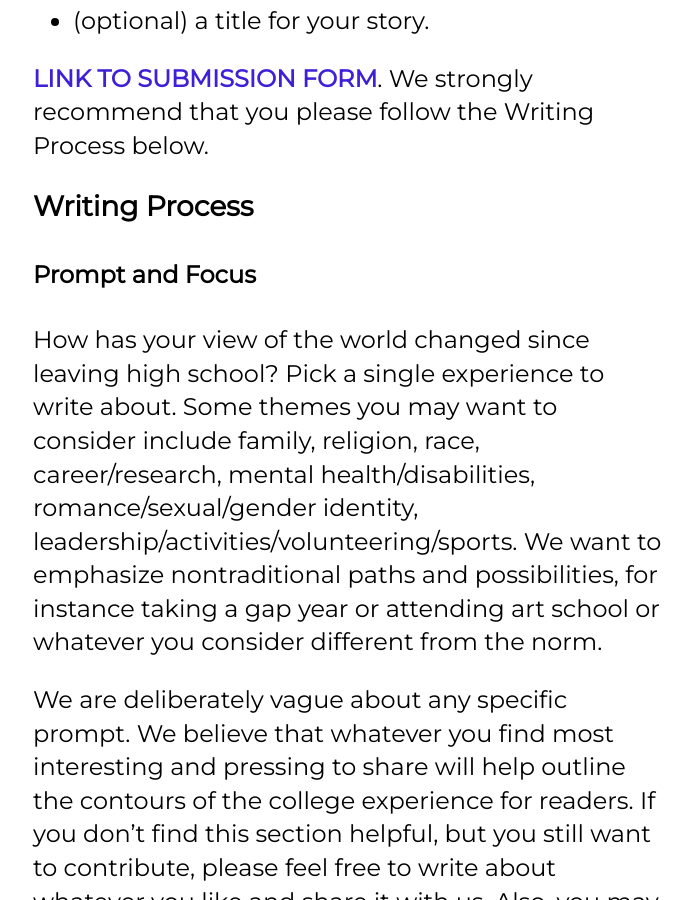
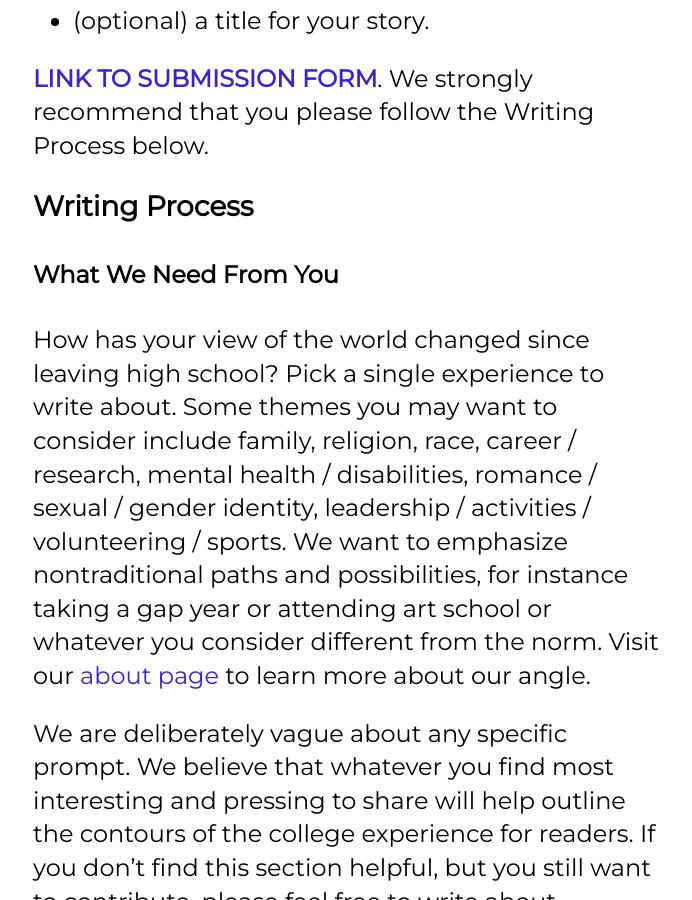
Before and after one commit to edspective/edspective.github.io, a Jekyll site: the page built from _pages/share.md, in a window 1280 px wide and 900 px high, scrolled down 2362 px. Shown: the whole window, without its empty margins (291-983 px from the left). Built offline with Jekyll 4.4.1, drawn with Linux system fonts in a browser that asks for light colours; nearby versions of some CDN libraries; some web fonts are replaced.

Commit message:
Update share.md

```diff
--- a/_pages/share.md
+++ b/_pages/share.md
@@ -38,11 +38,11 @@ To prepare for your submission, you will need:
 
 ## Writing Process
 
-#### Prompt and Focus
+#### What We Need From You
 
-How has your view of the world changed since leaving high school? Pick a single experience to write about. Some themes you may want to consider include family, religion, race, career/research, mental health/disabilities, romance/sexual/gender identity, leadership/activities/volunteering/sports. We want to emphasize nontraditional paths and possibilities, for instance taking a gap year or attending art school or whatever you consider different from the norm.
+How has your view of the world changed since leaving high school? Pick a single experience to write about. Some themes you may want to consider include family, religion, race, career / research, mental health / disabilities, romance / sexual / gender identity, leadership / activities / volunteering / sports. We want to emphasize nontraditional paths and possibilities, for instance taking a gap year or attending art school or whatever you consider different from the norm. Visit our <a href="/about" target="_blank">about page</a> to learn more about our angle.
 
- We are deliberately vague about any specific prompt. We believe that whatever you find most interesting and pressing to share will help outline the contours of the college experience for readers. If you don't find this section helpful, but you still want to contribute, please feel free to write about whatever you like and share it with us. Also, you may write more than 5 pages and submit multiple narratives.
+We are deliberately vague about any specific prompt. We believe that whatever you find most interesting and pressing to share will help outline the contours of the college experience for readers. If you don't find this section helpful, but you still want to contribute, please feel free to write about whatever you like and share it with us. Also, you may write more than 5 pages and submit multiple narratives.
 
 #### Suggested Steps and Timeline
 
```
